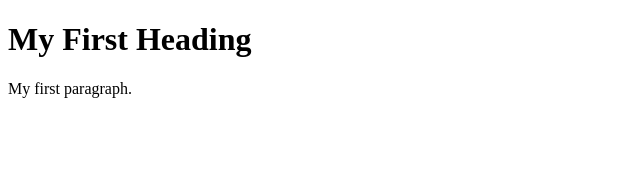
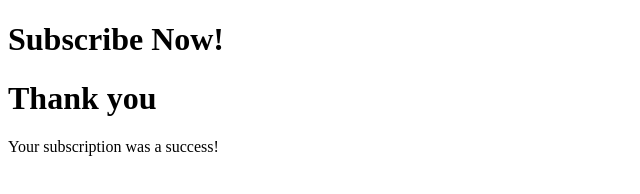
Before and after one commit to parmcoder/simple-subscription, a plain HTML site: page index.html in a window 1280 px wide. Shown: the whole page, without its empty margins (0-640 px from the left). Drawn offline with Linux system fonts and the light colour scheme.

Commit message:
trying to add card

```diff
--- a/index.html
+++ b/index.html
@@ -1,10 +1,21 @@
 <!DOCTYPE html>
 <html>
-<body>
+    <head>
+        <meta charset="utf-8">
+        <title> Example HTML for Rapid Frontend</title>
+        <link rel="stylesheet" href="styles.css">
+        <script src="scripts.js"></script>
+    </head>
+    <body onclick="onFocus()">
+        <div id="forum" class="card">
+          <h1 id="main-header">Subscribe Now!</h1>
+        </div>
 
-<h1>My First Heading</h1>
-
-<p>My first paragraph.</p>
-
-</body>
+        <div id="success">
+          <div class="sucess-card">
+            <h1 id="success-head">Thank you</h1>
+            <p id="success-text">Your subscription was a success!</p>
+          </div>
+        </div>
+      </body>
 </html>
```
